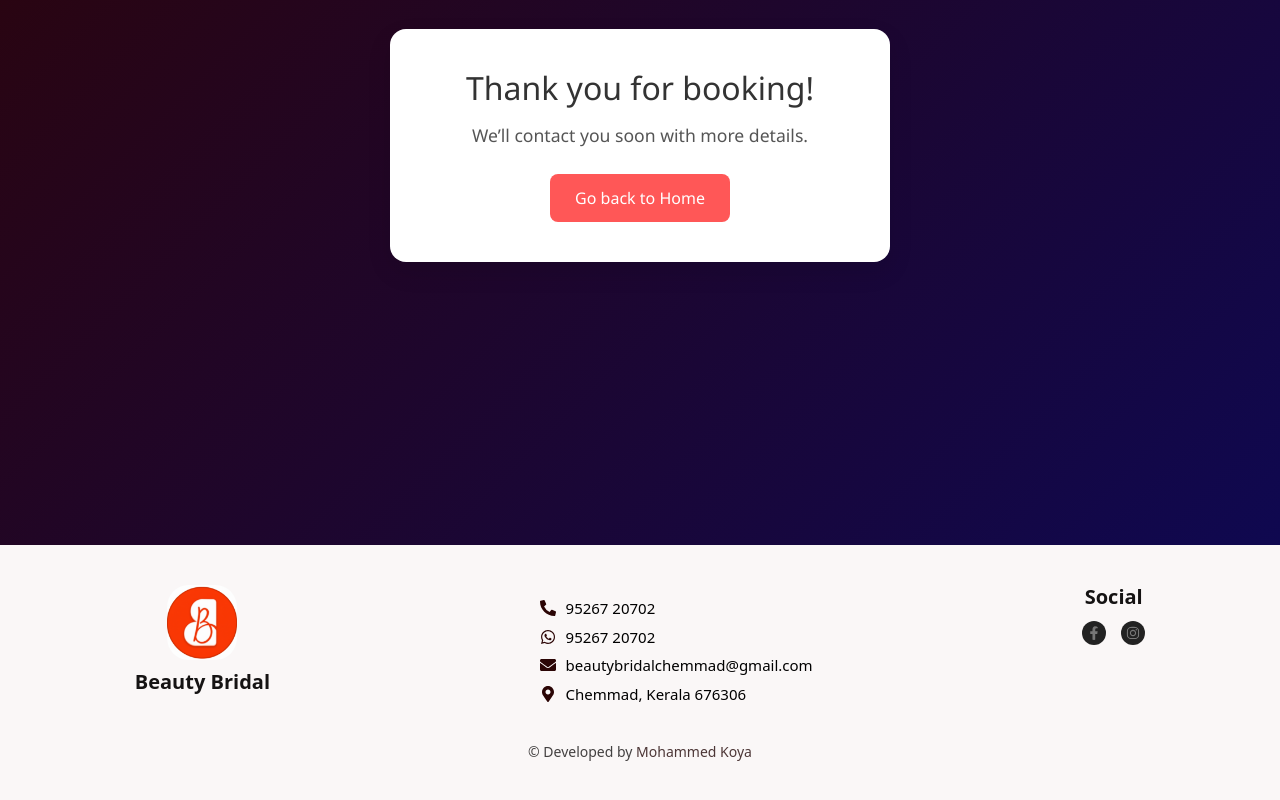
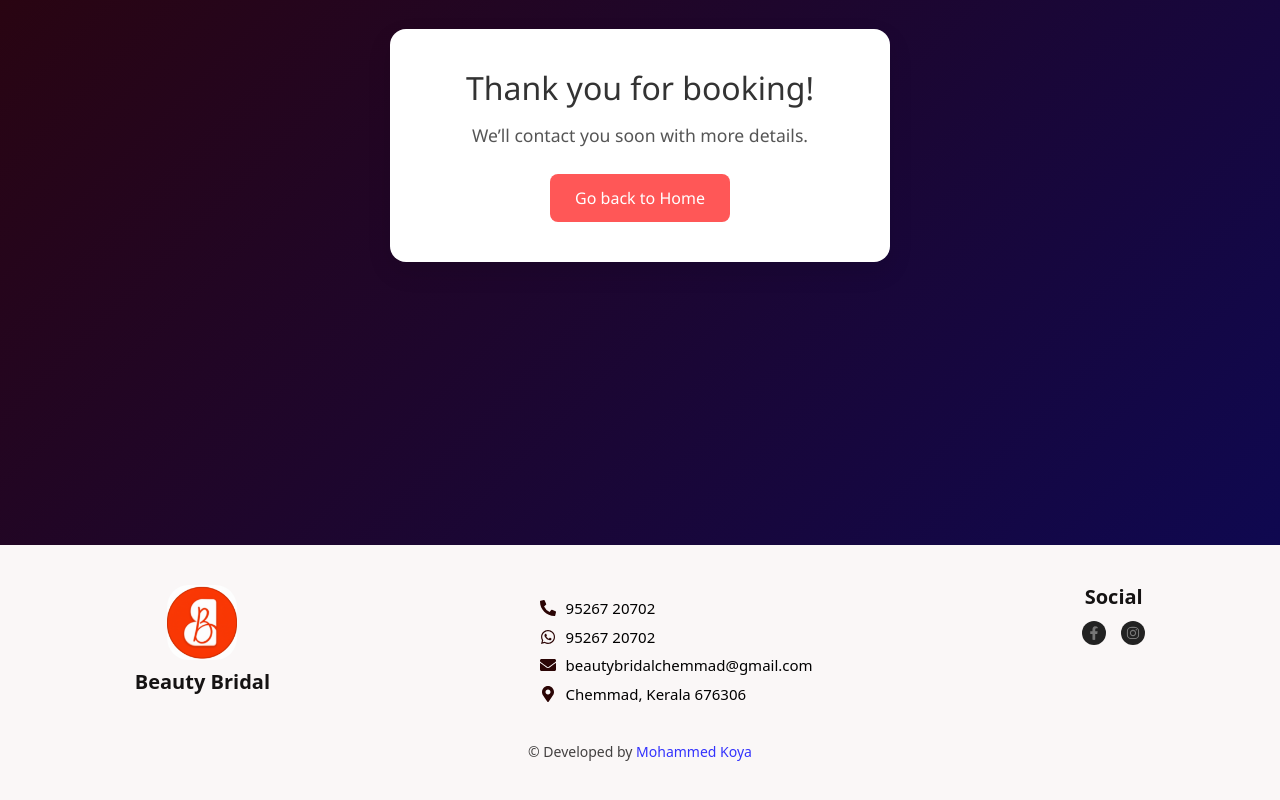
Before and after one commit to mohammedkoya7356/beautybridal, a React (Vite) app: page /thankyou in a window 1280 px wide. Shown: the part 793-1593 px from the top of the page. Built offline with nearby package versions, Linux system fonts and the light colour scheme.

Commit message:
add full project

```diff
--- a/src/components/Footer.css
+++ b/src/components/Footer.css
@@ -89,7 +89,7 @@
   border-radius: 30%;
 }
 .footer-link {
-  color: #210606;
+  color: blue;
   text-decoration: none;
   font-weight: 500;
 }
```
Also changed, not shown: 1 other file (tests, documents, lock files or other folders).
